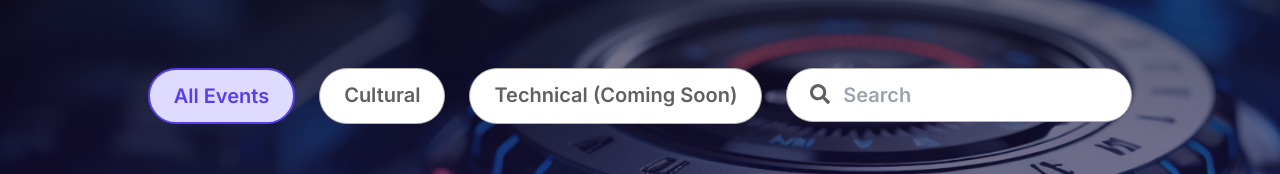
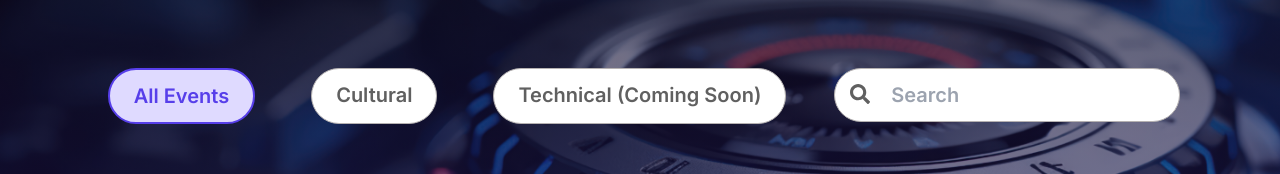
Before and after one commit to roverio/KiitFest24, a Next.js app: page /events in a window 1280 px wide. Shown: the part 172-346 px from the top of the page. Built offline with nearby package versions, Linux system fonts and the light colour scheme; no server answers; the database is empty.

Commit message:
event category update

```diff
--- a/src/components/event/EventsData.jsx
+++ b/src/components/event/EventsData.jsx
@@ -11,13 +11,13 @@ const EventsData = ({ events }) => {
   const search = searchParams.get("type");
   return (
     <div>
-      <div className="tabs | mb-12 inline-flex w-full justify-center gap-6 text-xl font-semibold text-[#606060] ">
+      <div className="tabs | mb-12 flex-col lg:max-w-none  max-w-md flex-wrap  md:flex-nowrap md:inline-flex lg:flex-row  inline-flex w-full justify-center gap-6 text-xl font-semibold text-[#606060] ">
           <Link
             className={`${
               !search
                 ? "border-2 border-[#573FEA] bg-[#DFDAFF] text-[#573FEA]"
                 : "border border-[#B5B1B1] bg-white"
-            } cursor-pointer rounded-[72px]  px-6 py-3 `}
+            } cursor-pointer rounded-[72px]  px-3 lg:px-6 py-2 mx-4 lg:py-3 `}
             href="?"
             scroll={false}
           >
@@ -29,7 +29,7 @@ const EventsData = ({ events }) => {
               search === "CULTURAL"
                 ? "border-2 border-[#573FEA] bg-[#DFDAFF] text-[#573FEA]"
                 : "border border-[#B5B1B1] bg-white"
-            } cursor-pointer rounded-[72px]  px-6 py-3 `}
+            } cursor-pointer rounded-[72px]  px-3 lg:px-6 py-2 mx-4 lg:py-3 `}
             scroll={false}
           >
             Cultural
@@ -40,14 +40,14 @@ const EventsData = ({ events }) => {
               search === "TECHNICAL"
                 ? "border-2 border-[#573FEA] bg-[#DFDAFF] text-[#573FEA]"
                 : "border border-[#B5B1B1] bg-white"
-            } cursor-pointer rounded-[72px]  px-6 py-3 `}
+            } cursor-pointer rounded-[72px]  px-3 lg:px-6 py-2 mx-4 lg:py-3`}
             scroll={false}
           >
             Technical {"(Coming Soon)"}
           </Link>
           <div className="relative">
             <FaSearch className="absolute left-6 top-4"/>
-          <input placeholder="Search" type="text" value={searchInput} onChange={(e)=>setSearchInput(e.target.value)} className="rounded-[72px]  pl-14 py-3 border border-[#B5B1B1] bg-white"/>
+          <input placeholder="Search" type="text" value={searchInput} onChange={(e)=>setSearchInput(e.target.value)} className="rounded-[72px]  pl-14 mx-2 py-3 border border-[#B5B1B1] bg-white"/>
           </div>
       </div>
       <div className="max-w-[1532px] mx-auto my-3">
```
